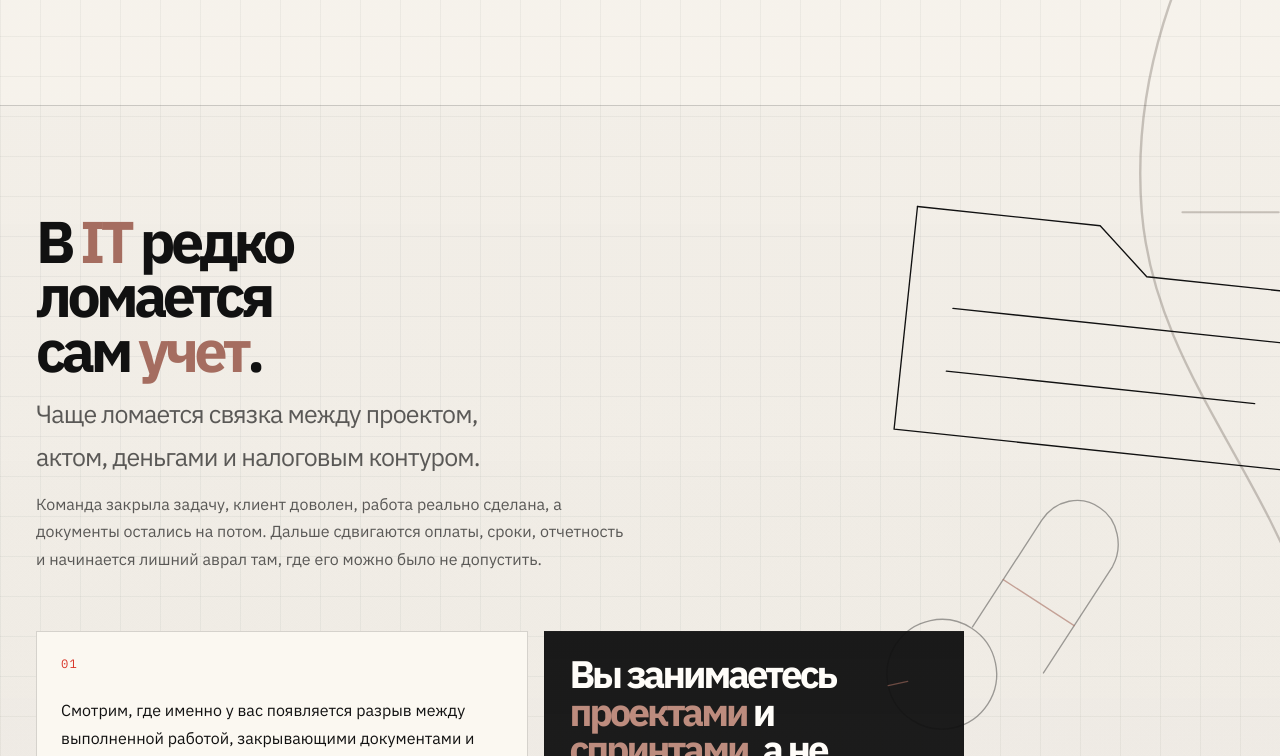
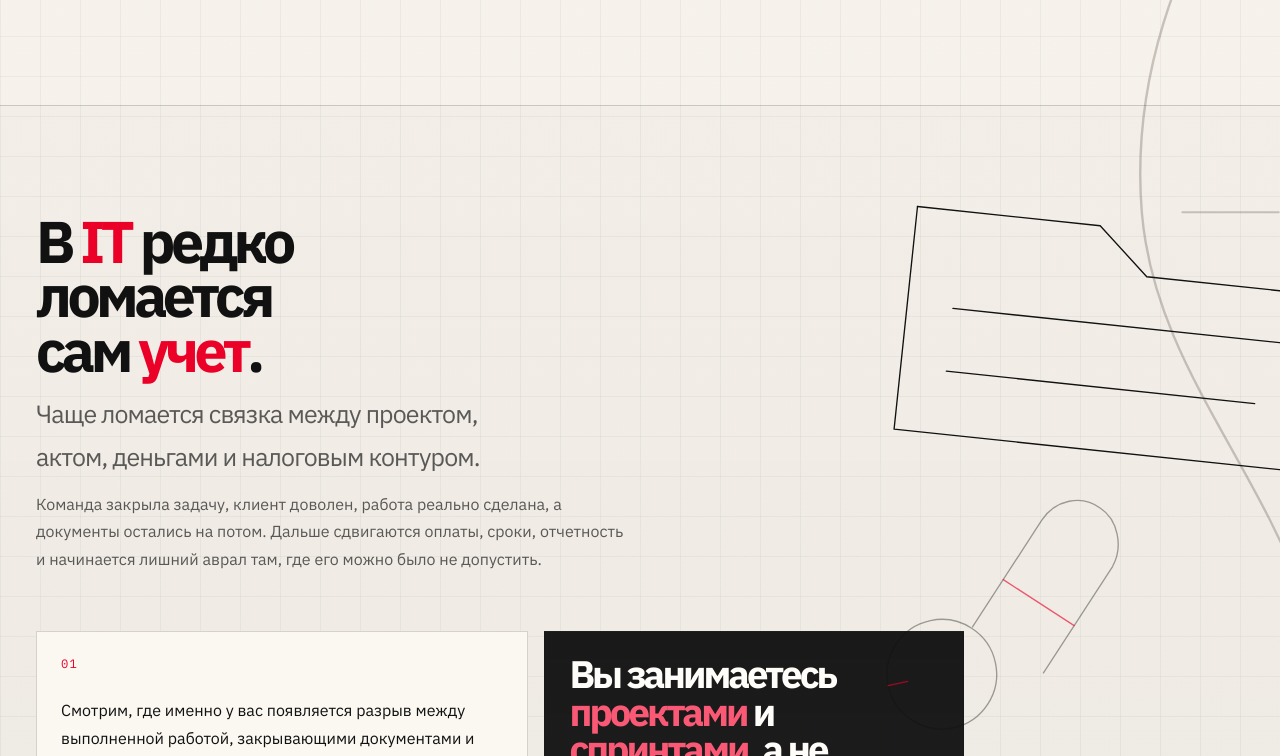
Before and after one commit to marketing-ast/todd, a website: page index.html in a window 1280 px wide. Shown: the part 2044-2800 px from the top of the page. Drawn offline with Linux system fonts and the light colour scheme.

Commit message:
Use stronger red accent

```diff
--- a/styles.css
+++ b/styles.css
@@ -9,10 +9,10 @@
   --muted-strong: rgba(17, 17, 17, 0.82);
   --line: rgba(17, 17, 17, 0.16);
   --line-strong: rgba(17, 17, 17, 0.34);
-  --accent: #d8362a;
-  --accent-soft: rgba(216, 54, 42, 0.1);
-  --brick: #a56d60;
-  --brick-soft: rgba(165, 109, 96, 0.58);
+  --accent: #eb0028;
+  --accent-soft: rgba(235, 0, 40, 0.12);
+  --brick: #eb0028;
+  --brick-soft: rgba(235, 0, 40, 0.62);
   --white: #fffdf9;
   --container: min(1500px, calc(100vw - 40px));
   --content-end: 13;
@@ -323,7 +323,7 @@ h3,
 
 .section--cta .headline-accent,
 .focus-card .headline-accent {
-  color: rgba(196, 145, 130, 0.96);
+  color: rgba(255, 91, 119, 0.98);
 }
 
 h1 {
@@ -705,7 +705,7 @@ h3 {
 }
 
 .section--cta .line-object .accent-stroke {
-  stroke: rgba(181, 124, 108, 0.78);
+  stroke: rgba(255, 91, 119, 0.82);
 }
 
 [data-reveal] {
```
